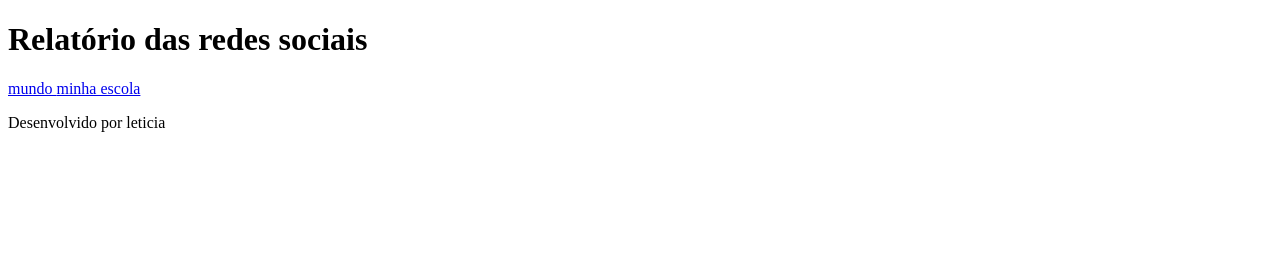
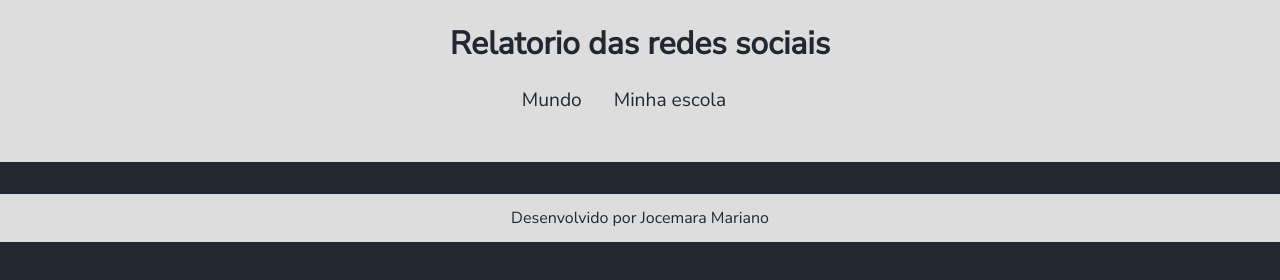
Before and after one commit to Leh-castro/redes-sociais, a plain HTML site: page index.html in a window 1280 px wide. Drawn offline with Linux system fonts and the light colour scheme.

Commit message:
feito..'

```diff
--- a/index.html
+++ b/index.html
@@ -4,26 +4,26 @@
 <meta charset="UTF-8">
 <meta name="viewport" content="width=device-width, initial-scale=1.0">
 <title>Redes sociais</title>
+<link rel="stylesheet" href="style.css">
 </head>
 <body>
 
-    <HEAder>
-        <H1>Relatório das redes sociais</H1>
+<header>
+<h1>Relatorio das redes sociais</h1>
 <nav>
-            <a href="index.html">mundo
-                <a href="#">minha escola</a>
-            </a>
+<a href="index.html"> Mundo</a>
+<a href="#"> Minha escola </a>
 </nav>
-    </HEAder>
-    <MAin class="graficos-section">
+</header>
+<main class="graficos-section">
 <section id="graficos-container" class="graficos-container">
 <!-- crie os graficos aqui-->
 </section>
-    </MAin>
-    <FOOter>
+</main>
+<footer>
+<p>Desenvolvido por Jocemara Mariano</p>
+</footer>
 <script type=”module” src=”graficos/
 informacoesGlobais.js”></script>
-         <p>Desenvolvido por leticia</p></FOOter>
-
 </body>
 </html>
```
Lines whose indentation alone changed are shown as unchanged.
